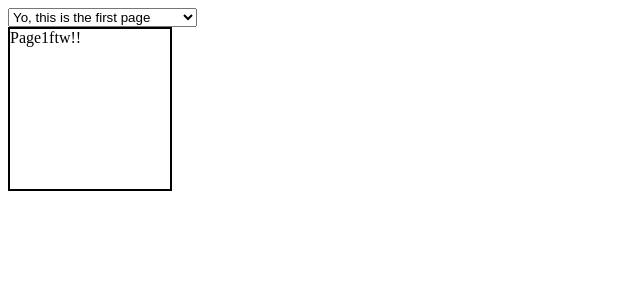
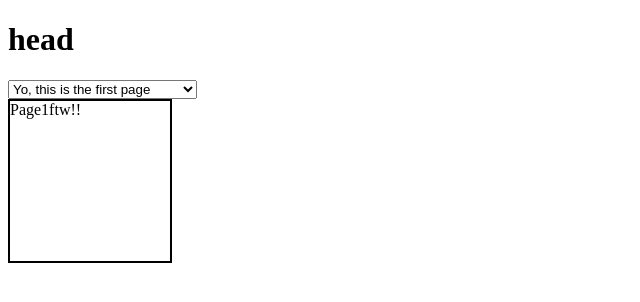
Before and after one commit to KennethChamara/Navod_Distribution, an Electron app: page index.html in a window 900 px wide. Shown: the whole page, without its empty margins (0-640 px from the left). Drawn offline with Linux system fonts and the light colour scheme.

Commit message:
add a heading

```diff
--- a/index.html
+++ b/index.html
@@ -8,6 +8,7 @@
 </head>
 
 <body>
+    <h1>head</h1>
     <select id="pageSelect" onchange="switchPage(this.value);"></select>
     <div id="pageContent" style="width: 10rem; height: 10rem; border: 2px solid black;"></div>
     </body>
```
